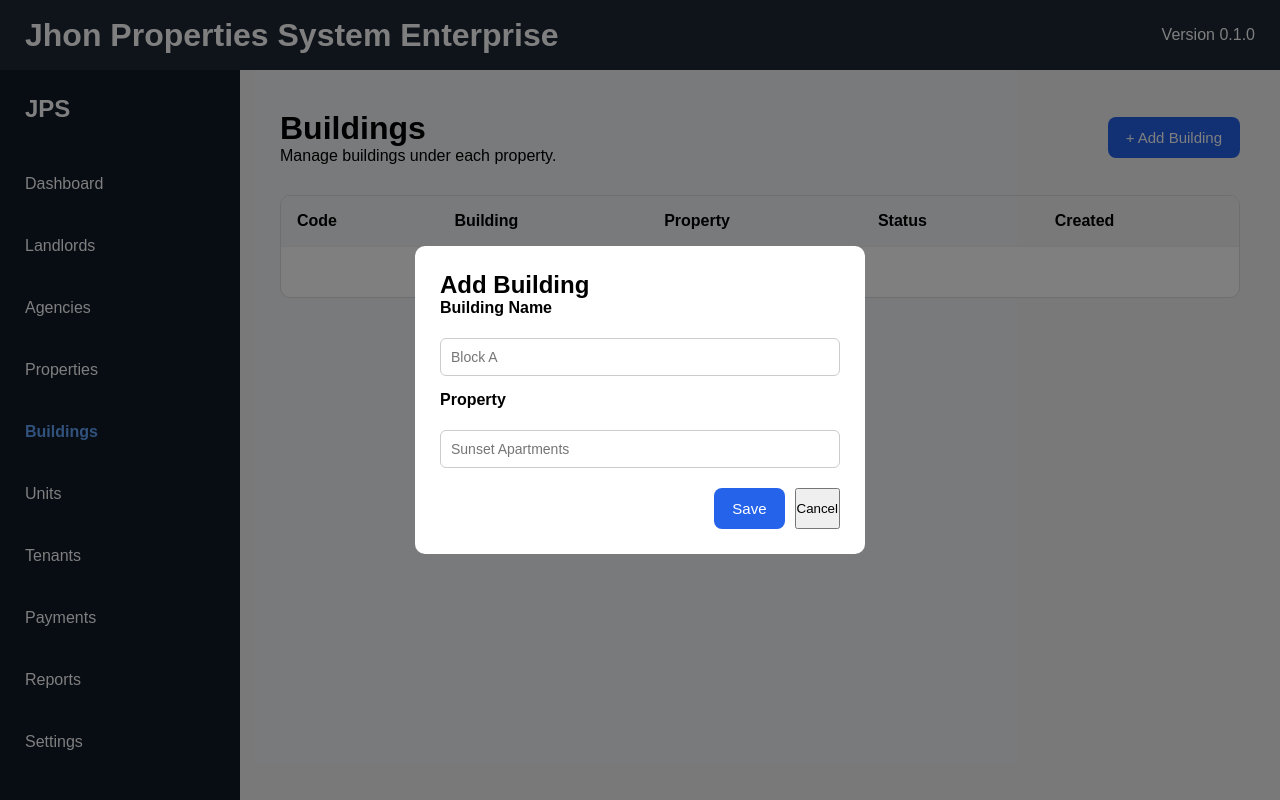
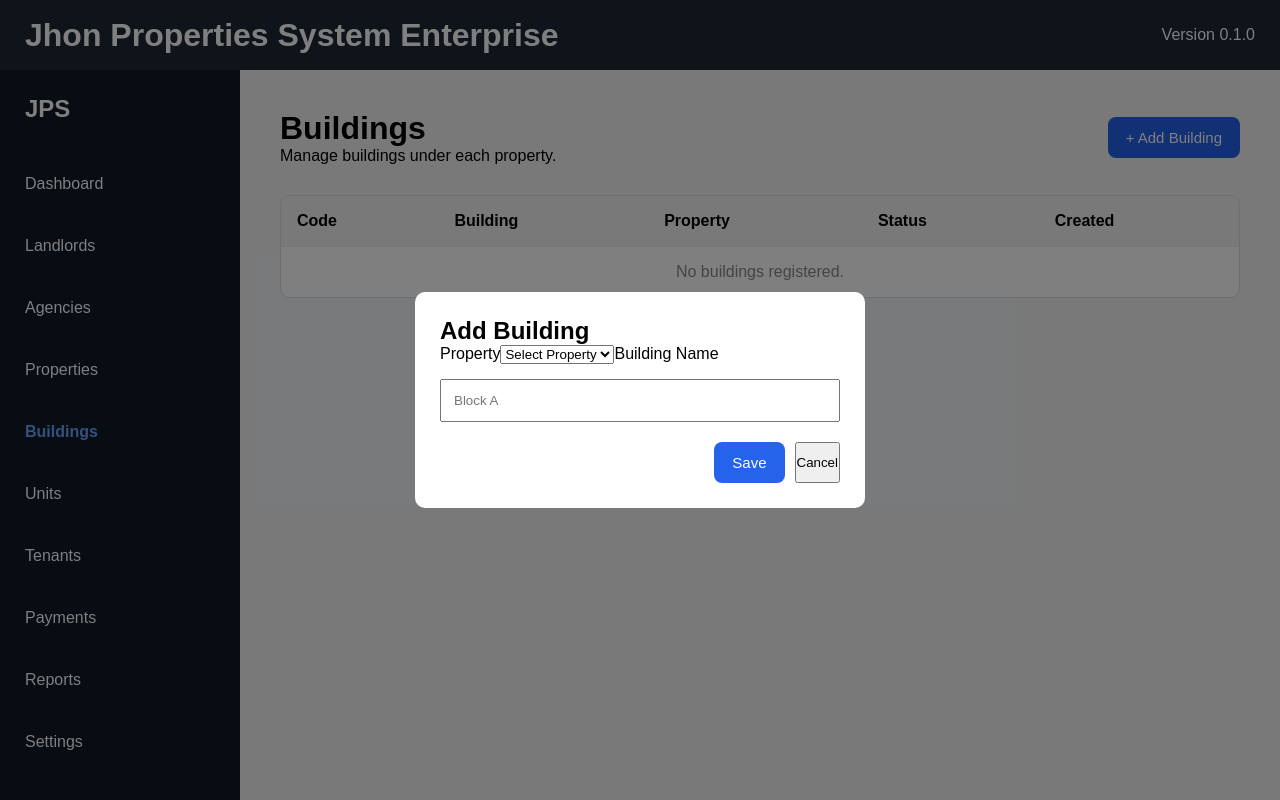
Before and after one commit to JHON261998/jhon-properties-system-enterprise, a React (Vite) app: page /buildings in a window 1280 px wide. Both pictures are taken after a click on the button "+ Add Building". Built offline with nearby package versions, Linux system fonts and the light colour scheme.

Commit message:
Release 1.0.0 - Connected Property Hierarchy

```diff
--- a/src/components/BuildingModal.jsx
+++ b/src/components/BuildingModal.jsx
@@ -1,22 +1,29 @@
 import { useState } from "react";
-import TextInput from "./TextInput";
+import { loadProperties } from "../features/properties/propertyStore";
 
 function BuildingModal({ open, onClose, onSave }) {
+  const properties = loadProperties();
+
   const [name, setName] = useState("");
-  const [property, setProperty] = useState("");
+  const [propertyId, setPropertyId] = useState("");
 
   if (!open) return null;
 
   function handleSave() {
-    if (!name.trim()) return;
+    if (!name.trim() || !propertyId) return;
+
+    const property = properties.find(
+      (p) => String(p.id) === propertyId
+    );
 
     onSave({
       name,
-      property,
+      propertyId,
+      property: property?.name || "",
     });
 
     setName("");
-    setProperty("");
+    setPropertyId("");
   }
 
   return (
@@ -24,18 +31,31 @@ function BuildingModal({ open, onClose, onSave }) {
       <div className="modal">
         <h2>Add Building</h2>
 
-        <TextInput
-          label="Building Name"
+        <label>Property</label>
+
+        <select
+          value={propertyId}
+          onChange={(e) => setPropertyId(e.target.value)}
+        >
+          <option value="">Select Property</option>
+
+          {properties.map((property) => (
+            <option
+              key={property.id}
+              value={property.id}
+            >
+              {property.name}
+            </option>
+          ))}
+        </select>
+
+        <label>Building Name</label>
+
+        <input
+          type="text"
           placeholder="Block A"
           value={name}
           onChange={(e) => setName(e.target.value)}
-        />
-
-        <TextInput
-          label="Property"
-          placeholder="Sunset Apartments"
-          value={property}
-          onChange={(e) => setProperty(e.target.value)}
         />
 
         <div className="modal-buttons">
--- a/src/components/PropertyModal.jsx
+++ b/src/components/PropertyModal.jsx
@@ -1,24 +1,32 @@
 import { useState } from "react";
 import TextInput from "./TextInput";
+import { loadLandlords } from "../features/landlords/landlordStore";
 
 function PropertyModal({ open, onClose, onSave }) {
+  const landlords = loadLandlords();
+
   const [name, setName] = useState("");
-  const [landlord, setLandlord] = useState("");
+  const [landlordId, setLandlordId] = useState("");
   const [manager, setManager] = useState("");
 
   if (!open) return null;
 
   function handleSave() {
-    if (!name.trim()) return;
+    if (!name.trim() || !landlordId) return;
+
+    const landlord = landlords.find(
+      (l) => String(l.id) === landlordId
+    );
 
     onSave({
       name,
-      landlord,
+      landlordId,
+      landlord: landlord?.name || "",
       manager,
     });
 
     setName("");
-    setLandlord("");
+    setLandlordId("");
     setManager("");
   }
 
@@ -34,12 +42,23 @@ function PropertyModal({ open, onClose, onSave }) {
           onChange={(e) => setName(e.target.value)}
         />
 
-        <TextInput
-          label="Landlord"
-          placeholder="Mr. Kamau"
-          value={landlord}
-          onChange={(e) => setLandlord(e.target.value)}
-        />
+        <label>Landlord</label>
+
+        <select
+          value={landlordId}
+          onChange={(e) => setLandlordId(e.target.value)}
+        >
+          <option value="">Select Landlord</option>
+
+          {landlords.map((landlord) => (
+            <option
+              key={landlord.id}
+              value={landlord.id}
+            >
+              {landlord.name}
+            </option>
+          ))}
+        </select>
 
         <TextInput
           label="Property Manager"
--- a/src/components/UnitModal.jsx
+++ b/src/components/UnitModal.jsx
@@ -1,26 +1,34 @@
 import { useState } from "react";
 import TextInput from "./TextInput";
+import { loadBuildings } from "../features/buildings/buildingStore";
 
 function UnitModal({ open, onClose, onSave }) {
+  const buildings = loadBuildings();
+
   const [unitNumber, setUnitNumber] = useState("");
-  const [building, setBuilding] = useState("");
+  const [buildingId, setBuildingId] = useState("");
   const [type, setType] = useState("");
   const [rent, setRent] = useState("");
 
   if (!open) return null;
 
   function handleSave() {
-    if (!unitNumber.trim()) return;
+    if (!unitNumber.trim() || !buildingId) return;
+
+    const building = buildings.find(
+      (b) => String(b.id) === buildingId
+    );
 
     onSave({
       unitNumber,
-      building,
+      buildingId,
+      building: building?.name || "",
       type,
       rent,
     });
 
     setUnitNumber("");
-    setBuilding("");
+    setBuildingId("");
     setType("");
     setRent("");
   }
@@ -37,12 +45,23 @@ function UnitModal({ open, onClose, onSave }) {
           onChange={(e) => setUnitNumber(e.target.value)}
         />
 
-        <TextInput
-          label="Building"
-          placeholder="Block A"
-          value={building}
-          onChange={(e) => setBuilding(e.target.value)}
-        />
+        <label>Building</label>
+
+        <select
+          value={buildingId}
+          onChange={(e) => setBuildingId(e.target.value)}
+        >
+          <option value="">Select Building</option>
+
+          {buildings.map((building) => (
+            <option
+              key={building.id}
+              value={building.id}
+            >
+              {building.name}
+            </option>
+          ))}
+        </select>
 
         <TextInput
           label="Unit Type"
```
